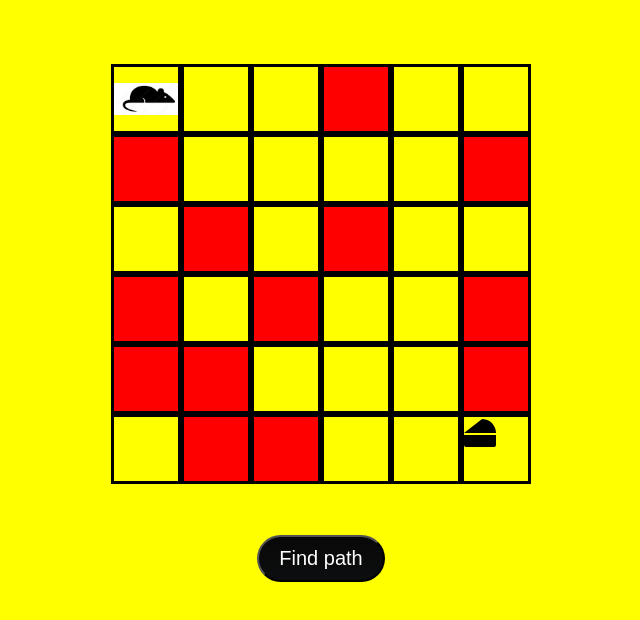
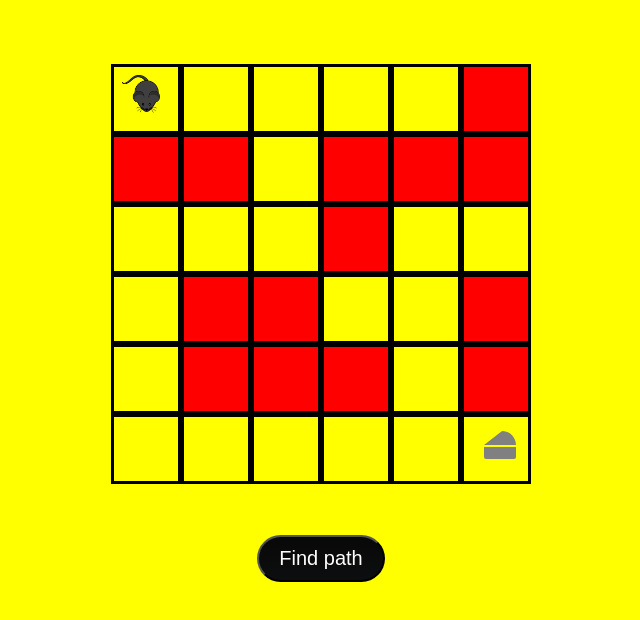
Before and after one commit to ernestogeek/psychic-invention, a React (Create React App) app: page / in a window 1280 px wide. Shown: the top 620 px of the page, without its empty margins (319-959 px from the left). Built offline with nearby package versions, Linux system fonts and the light colour scheme.

Commit message:
avanzando

```diff
--- a/package.json
+++ b/package.json
@@ -11,7 +11,7 @@
     "@testing-library/user-event": "^12.8.3",
     "react": "^17.0.2",
     "react-dom": "^17.0.2",
-    "react-scripts": "4.0.3",
+    "react-scripts": "^3.4.4",
     "web-vitals": "^1.1.2"
   },
   "scripts": {
--- a/public/index.html
+++ b/public/index.html
@@ -24,7 +24,7 @@
       work correctly both with client-side routing and a non-root public URL.
       Learn how to configure a non-root public URL by running `npm run build`.
     -->
-    <title>React App</title>
+    <title>Maze App. UNITEC</title>
   </head>
   <body>
     <noscript>You need to enable JavaScript to run this app.</noscript>
--- a/src/App.css
+++ b/src/App.css
@@ -8,6 +8,14 @@
   width:5vw;
   border: 3px solid #000;
   margin: 0;
+}
+
+.cheese{
+  margin-top: 1.5vh;
+  margin-left: 2.5vh;
+  background-color: transparent;
+  height:auto;
+  width:3vw;
 }
 .total{
  margin-top: 5%;
@@ -20,9 +28,11 @@
   flex-direction: row;
 }
 .rat{
-  margin-top: 2vh;
-  height:4vh;
-  width:5vw;
+  margin-top: 1vh;
+  margin-left: 1vh;
+  background-color: transparent;
+  height:auto;
+  width:3vw;
 }
 .ob{
   background-color: red;
--- a/src/App.js
+++ b/src/App.js
@@ -1,5 +1,6 @@
 import './App.css';
 import { MazeGeneration } from './Components/MazeGeneration';
+import React, { Component }  from 'react';
 
 function App() {
   return (
--- a/src/Components/CellCheese.js
+++ b/src/Components/CellCheese.js
@@ -5,7 +5,7 @@ import { faCheese } from '@fortawesome/free-solid-svg-icons'
 export const CellCheese = ({row,col}) => {
     return (
         <div className="square" id={`${row}-${col}`}>
-             <FontAwesomeIcon icon={faCheese} size="2x"/>
+             <FontAwesomeIcon icon={faCheese} color="gray" size="2x" className="cheese"/>
         </div>
     )
 }
--- a/src/Components/CellRat.js
+++ b/src/Components/CellRat.js
@@ -3,7 +3,7 @@ import rat from './rat.png'
 export const CellRat = ({row, col}) => {
     return (
         < div className="square" id={`${row}-${col}`}>
-            <img src={rat} className="rat" alt=""/>
+            <img src={rat} className="rat" alt="" />
         </div>
     )
 }
--- a/src/Components/MazeGeneration.js
+++ b/src/Components/MazeGeneration.js
@@ -3,18 +3,13 @@ import { Cell } from './Cell'
 import {CellCheese} from './CellCheese'
 import {CellRat} from './CellRat'
 import {CellRed} from './CellRed'
+import { counter } from "./MazeGenerator.js"
+
 
 
  export const MazeGeneration = () => {
 
-const arr=[
-    [0,0,0,1,0,0],
-    [1,0,0,0,0,1],
-    [0,1,0,1,0,0],
-    [1,0,1,0,0,1],
-    [1,1,0,0,0,1],
-    [0,1,1,0,0,0]
-  ];
+const arr= counter();
 
  function isSafe(arr, x, y) {
   const m = arr.length;
--- /dev/null
+++ b/src/Components/MazeGenerator.js
@@ -0,0 +1,18 @@
+
+
+import React from 'react'
+const nMax = 9;
+const mMax = 9;
+const BLOQUE=0;
+const LIBRE=1;
+
+export const counter = () => {
+    return [
+        [0,0,0,0,0,1],
+        [1,1,0,1,1,1],
+        [0,0,0,1,0,0],
+        [0,1,1,0,0,1],
+        [0,1,1,1,0,1],
+        [0,0,0,0,0,0]
+      ];
+  }
```
Also changed, not shown: src/Components/rat.png, 1 other file (tests, documents, lock files or other folders).
